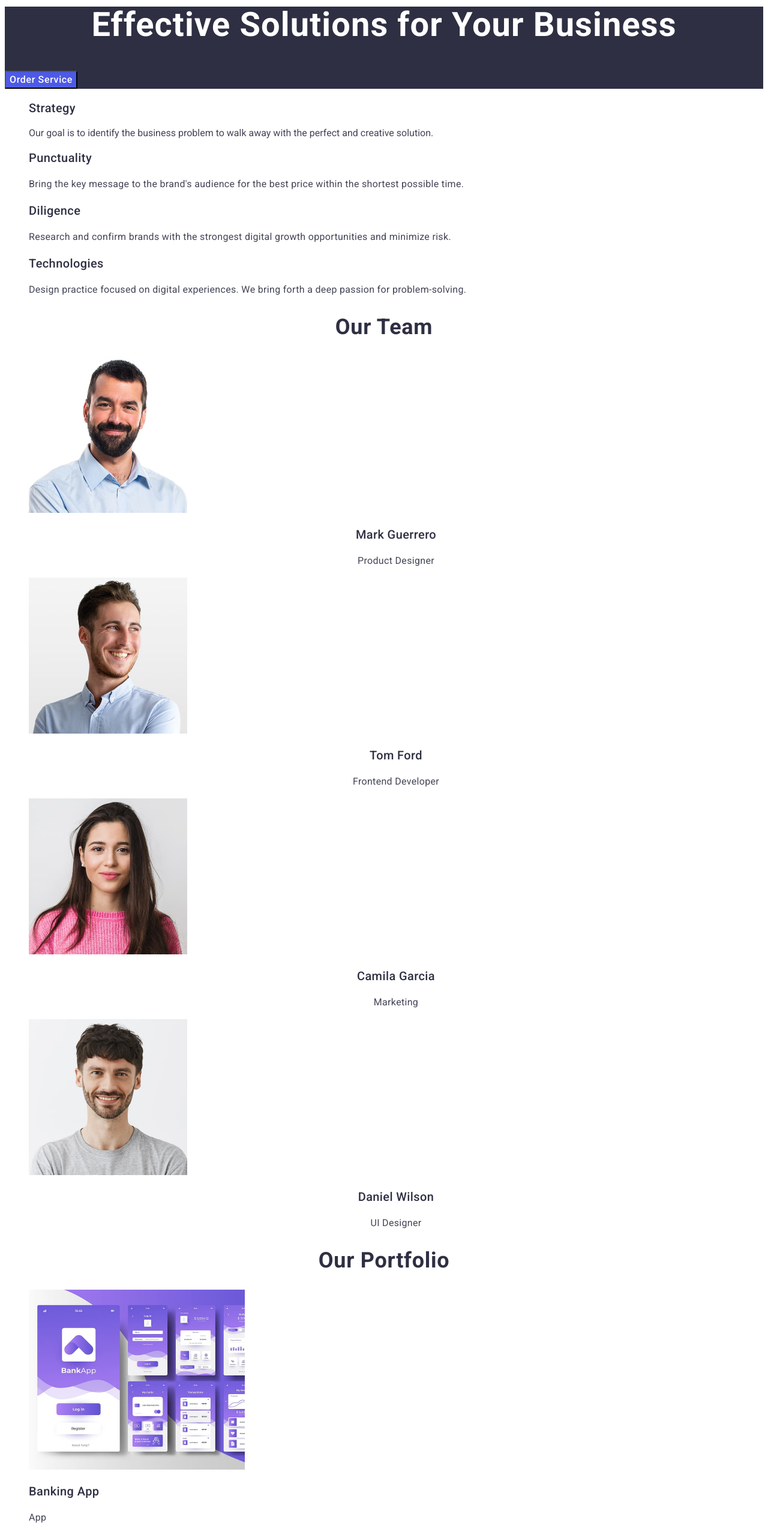
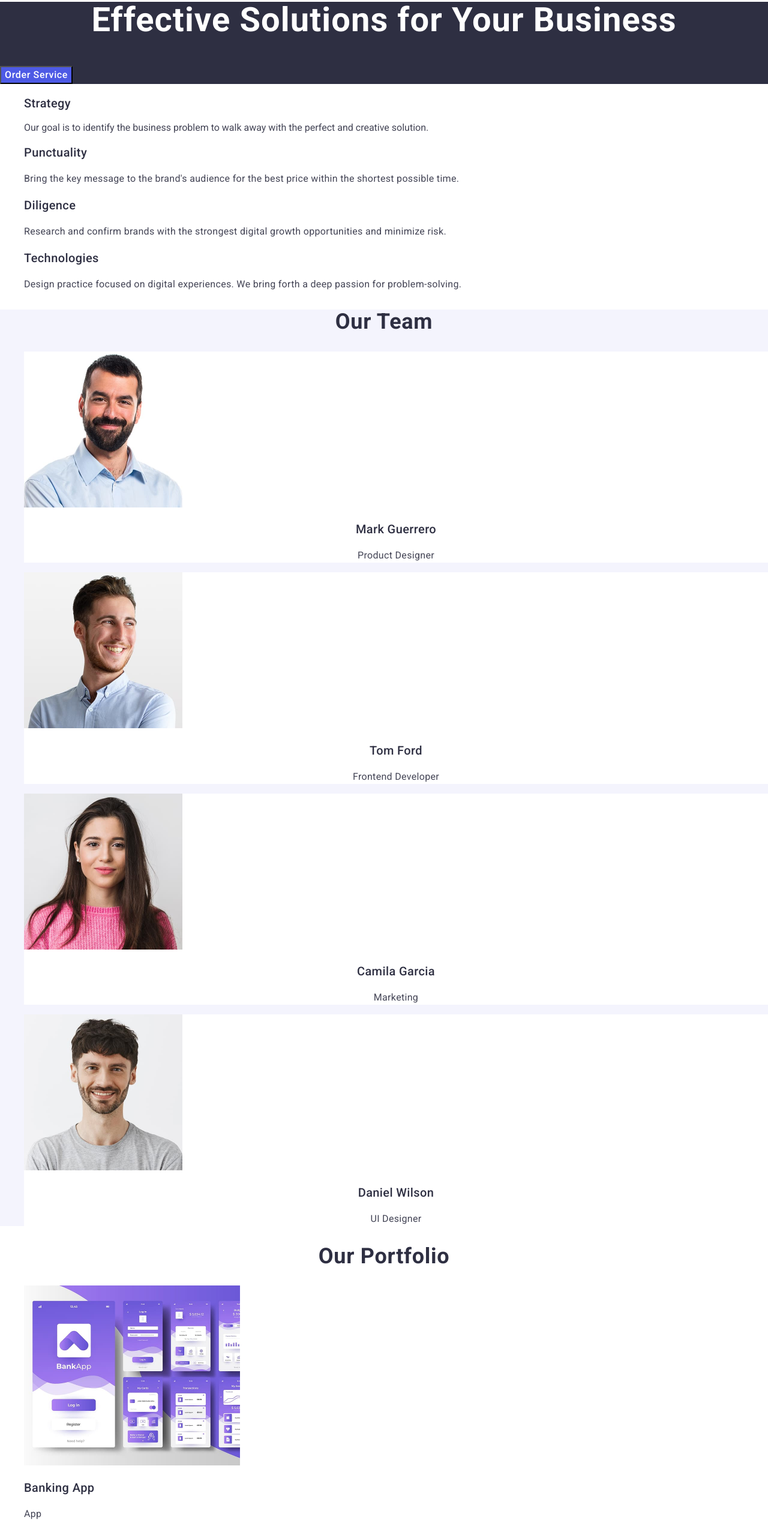
Before and after one commit to KarinaBosenko/goit-markup-hw-02, a plain HTML site: page index.html in a window 1280 px wide. Shown: the part 216-2765 px from the top of the page at 60% size. Drawn offline with nearby package versions, Linux system fonts and the light colour scheme.

Commit message:
fix styles fle

```diff
--- a/css/styles.css
+++ b/css/styles.css
@@ -12,39 +12,106 @@ a {
   text-decoration: none;
 }
 
-.header-nav-logo {
+.header-nav-logo-iris,
+.footer-logo-iris {
+  color: #4d5ae5;
+}
+
+.header-nav-logo,
+.footer-logo {
   font-family: "Raleway-Bold", Helvetica;
   font-weight: 700;
   font-size: 18px;
   line-height: 1.16667;
   letter-spacing: 0.03em;
   text-transform: uppercase;
+}
+
+.footer-logo,
+.footer-text {
+  color: #f4f4fd;
+}
+
+.team {
+  background-color: #f4f4fd;
+}
+
+.team-list-item {
+  background-color: #fff;
+}
+
+.header-nav-logo,
+.header-nav-list-item-link,
+.strengths-title-list-item-title,
+.team-title,
+.team-list-item-title,
+.portfolio-title,
+.portfolio-list-item-title {
   color: #2e2f42;
 }
 
-.header-nav-logo-iris {
-  color: #4d5ae5;
+.hero-banner,
+.footer {
+  background-color: #2e2f42;
 }
 
-.header-nav-list-item-text {
-  font-weight: 500;
+.header-nav-list-item-link:hover,
+.header-address-list-item-link:hover,
+.header-nav-list-item-link:focus,
+.header-address-list-item-link:focus,
+.header-nav-studio:active {
+  color: #404bbf;
+}
+
+.hero-banner-title,
+.hero-banner-button {
+  color: #fff;
+}
+
+.header-nav-list-item-link,
+.header-address-list-item-link,
+.strengths-title-list-item-text,
+.team-list-item-text,
+.portfolio-list-item-text,
+.footer-text {
   font-size: 16px;
   line-height: 1.5;
   letter-spacing: 0.02em;
-  color: #2e2f42;
 }
 
-.header-address-list-item-text {
-  font-weight: 400;
-  font-size: 16px;
-  line-height: 1.5;
+.team-title,
+.portfolio-title {
+  font-size: 36px;
+  line-height: 1.11111;
   letter-spacing: 0.02em;
+}
+
+.strengths-title-list-item-title,
+.team-list-item-title,
+.portfolio-list-item-title {
+  font-weight: 500;
+  font-size: 20px;
+  line-height: 1.2;
+  letter-spacing: 0.02em;
+}
+
+.team-title,
+.portfolio-title,
+.hero-banner-title,
+.team-list-item-title,
+.team-list-item-text {
+  text-align: center;
+}
+
+/* header */
+
+.header-nav-list-item-link {
+  font-weight: 500;
+}
+
+.header-address-list-item-link {
   color: #434455;
   font-style: normal;
-}
-
-.hero-banner {
-  background-color: #2e2f42;
 }
 
 .hero-banner-title {
@@ -52,8 +119,6 @@ a {
   font-size: 56px;
   line-height: 1.07143;
   letter-spacing: 0.02em;
-  text-align: center;
-  color: #fff;
 }
 
 .hero-banner-button {
@@ -63,95 +128,10 @@ a {
   font-size: 16px;
   line-height: 1.5;
   letter-spacing: 0.04em;
-  color: #fff;
   cursor: pointer;
 }
 
-.strengths-title-list-item-title {
-  font-weight: 500;
-  font-size: 20px;
-  line-height: 1.2;
-  letter-spacing: 0.02em;
-  color: #2e2f42;
+.hero-banner-button:hover,
+.hero-banner-button:focus {
+  background-color: #404bbf;
 }
-
-.strengths-title-list-item-text {
-  font-size: 16px;
-  line-height: 1.5;
-  letter-spacing: 0.02em;
-}
-
-.team-title {
-  font-weight: 700;
-  font-size: 36px;
-  line-height: 1.11111;
-  letter-spacing: 0.02em;
-  text-align: center;
-  color: #2e2f42;
-}
-
-.team-list-item-title {
-  font-weight: 500;
-  font-size: 20px;
-  line-height: 1.2;
-  letter-spacing: 0.02em;
-  text-align: center;
-  color: #2e2f42;
-}
-
-.team-list-item-text {
-  font-size: 16px;
-  line-height: 1.5;
-  letter-spacing: 0.02em;
-  text-align: center;
-}
-
-.portfolio-title {
-  font-weight: 700;
-  font-size: 36px;
-  line-height: 1.11111;
-  letter-spacing: 0.02em;
-  text-align: center;
-  color: #2e2f42;
-}
-
-.portfolio-list-item-title {
-  font-weight: 500;
-  font-size: 20px;
-  line-height: 1.2;
-  letter-spacing: 0.02em;
-  color: #2e2f42;
-}
-
-.portfolio-list-item-text {
-  font-weight: 400;
-  font-size: 16px;
-  line-height: 1.5;
-  letter-spacing: 0.02em;
-}
-
-/** footer section start **/
-.footer {
-  background-color: #2e2f42;
-}
-
-.footer-logo {
-  font-weight: 700;
-  font-size: 18px;
-  line-height: 1.16667;
-  letter-spacing: 0.03em;
-  text-transform: uppercase;
-  color: #f4f4fd;
-}
-
-.footer-logo-iris {
-  color: #4d5ae5;
-}
-
-.footer-text {
-  font-weight: 400;
-  font-size: 16px;
-  line-height: 1.5;
-  letter-spacing: 0.02em;
-  color: #f4f4fd;
-}
--- a/index.html
+++ b/index.html
@@ -4,6 +4,13 @@
     <meta charset="UTF-8" />
     <meta name="viewport" content="width=device-width, initial-scale=1.0" />
     <title>WebStudio</title>
+    <link
+      rel="stylesheet"
+      href="https://cdnjs.cloudflare.com/ajax/libs/modern-normalize/3.0.1/modern-normalize.min.css"
+      integrity="sha512-q6WgHqiHlKyOqslT/lgBgodhd03Wp4BEqKeW6nNtlOY4quzyG3VoQKFrieaCeSnuVseNKRGpGeDU3qPmabCANg=="
+      crossorigin="anonymous"
+      referrerpolicy="no-referrer"
+    />
     <link rel="preconnect" href="https://fonts.googleapis.com" />
     <link rel="preconnect" href="https://fonts.gstatic.com" crossorigin />
     <link
@@ -20,13 +27,15 @@
         </a>
         <ul class="header-nav-list">
           <li class="header-nav-list-item">
-            <a class="header-nav-list-item-text" href="#">Studio</a>
+            <a class="header-nav-list-item-link header-nav-studio" href="#">
+              Studio
+            </a>
           </li>
           <li class="header-nav-list-item">
-            <a class="header-nav-list-item-text" href="#">Portfolio</a>
+            <a class="header-nav-list-item-link" href="#">Portfolio</a>
           </li>
           <li class="header-nav-list-item">
-            <a class="header-nav-list-item-text" href="#">Contacts</a>
+            <a class="header-nav-list-item-link" href="#">Contacts</a>
           </li>
         </ul>
       </nav>
@@ -34,13 +43,13 @@
         <ul class="header-address-list">
           <li class="header-address-list-item">
             <a
-              class="header-address-list-item-text"
+              class="header-address-list-item-link"
               href="mailto:info@devstudio.com"
               >info@devstudio.com</a
             >
           </li>
           <li>
-            <a class="header-address-list-item-text" href="tel:+110001111111"
+            <a class="header-address-list-item-link" href="tel:+110001111111"
               >+11 (000) 111-11-11</a
             >
           </li>
```
